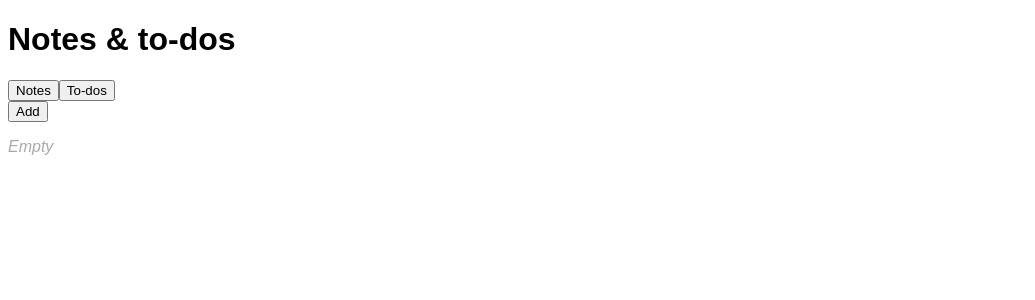
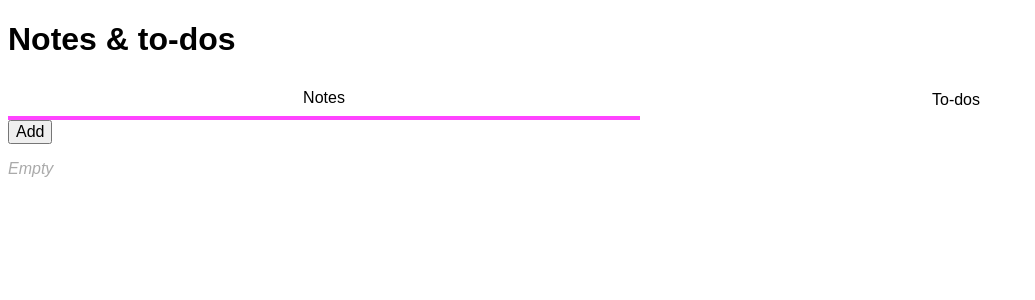
Before and after one commit to o-maklecovs/notes-and-todos, a React (Create React App) app: page / in a window 1280 px wide. Shown: the top 300 px of the page, without its empty margins (0-1035 px from the left). Built offline with nearby package versions, Linux system fonts and the light colour scheme.

Commit message:
Added styling to tabs, now they're highlighted depending on the section (notes or to-dos) selected

```diff
--- a/src/App.js
+++ b/src/App.js
@@ -18,6 +18,8 @@ function App() {
   const [showAddTodo, setShowAddTodo] = useState(false);
   const [showEditTodo, setShowEditTodo] = useState({ isVisible: false, todoData: {} });
   const [isBtnDisabled, setIsBtnDisabled] = useState(false);
+  const [isNotesActive, setIsNotesActive] = useState(true);
+  const [isTodosActive, setIsTodosActive] = useState(false);
 
   const [notes, setNotes] = useState(JSON.parse(localStorage.getItem('notes')) || []);
   const [todos, setTodos] = useState(JSON.parse(localStorage.getItem('todos')) || []);
@@ -38,6 +40,8 @@ function App() {
   const onClickNotes = () => {
     setShowNotes(true);
     setShowTodos(false);
+    setIsNotesActive(true);
+    setIsTodosActive(false);
   };
   const onClickShowAddNote = () => {
     setShowAddNote(true);
@@ -96,6 +100,8 @@ function App() {
   const onClickTodos = () => {
     setShowTodos(true);
     setShowNotes(false);
+    setIsTodosActive(true);
+    setIsNotesActive(false);
   };
   const onClickShowAddTodo = () => {
     setShowAddTodo(true);
@@ -153,7 +159,7 @@ function App() {
 
   return (
     <div className="container">
-      <Header isBtnDisabled={isBtnDisabled} onClickNotes={onClickNotes} onClickTodos={onClickTodos} />
+      <Header isBtnDisabled={isBtnDisabled} onClickNotes={onClickNotes} onClickTodos={onClickTodos} isNotesActive={isNotesActive} isTodosActive={isTodosActive} />
       {showNotes && <Notes notes={notes} onClickShowAddNote={onClickShowAddNote} onClickNoteDelete={onClickNoteDelete} onClickShowViewNote={onClickShowViewNote} />}
       {showTodos && <Todos todos={todos} onClickShowAddTodo={onClickShowAddTodo} onClickShowEditTodo={onClickShowEditTodo} onClickTodoCheck={onClickTodoCheck} onClickTodoDelete={onClickTodoDelete} />}
       {showAddNote && <AddNote onClickNoteSave={onClickNoteAdd} onClickNoteCancel={onClickNoteAddCancel} />}
--- a/src/components/Header.js
+++ b/src/components/Header.js
@@ -1,12 +1,13 @@
+import { useState, useEffect } from 'react';
 import Button from './Button';
 
-const Header = ({ isBtnDisabled, onClickNotes, onClickTodos }) => {
+const Header = ({ isBtnDisabled, onClickNotes, onClickTodos, isNotesActive, isTodosActive }) => {
   return (
     <header>
       <h1>Notes & to-dos</h1>
       <div className="tabs">
-        <Button type={isBtnDisabled ? 'disabled' : ''} text='Notes' onClick={onClickNotes} />
-        <Button type={isBtnDisabled ? 'disabled' : ''} text='To-dos' onClick={onClickTodos} />
+        {!isBtnDisabled && <Button type={isNotesActive ? 'selected' : ''} text='Notes' onClick={onClickNotes} />}
+        {!isBtnDisabled && <Button type={isTodosActive ? 'selected' : ''} text='To-dos' onClick={onClickTodos} />}
       </div>
     </header>
   );
--- a/src/index.css
+++ b/src/index.css
@@ -1,7 +1,27 @@
 body {
   font-family: sans-serif;
+  margin: 0;
 }
 
+.container {
+  margin: 0.5em;
+}
+button {
+  font-family: sans-serif;
+  font-size: 1em;
+}
+.tabs {
+  display: grid;
+  grid-template-columns: 1fr 1fr;
+}
+.tabs button {
+  height: 40px;
+  background: none;
+  border: none;
+}
+.tabs button.selected {
+  border-bottom: 4px #f4f solid;
+}
 .disabled {
   pointer-events: none;
 }
```
